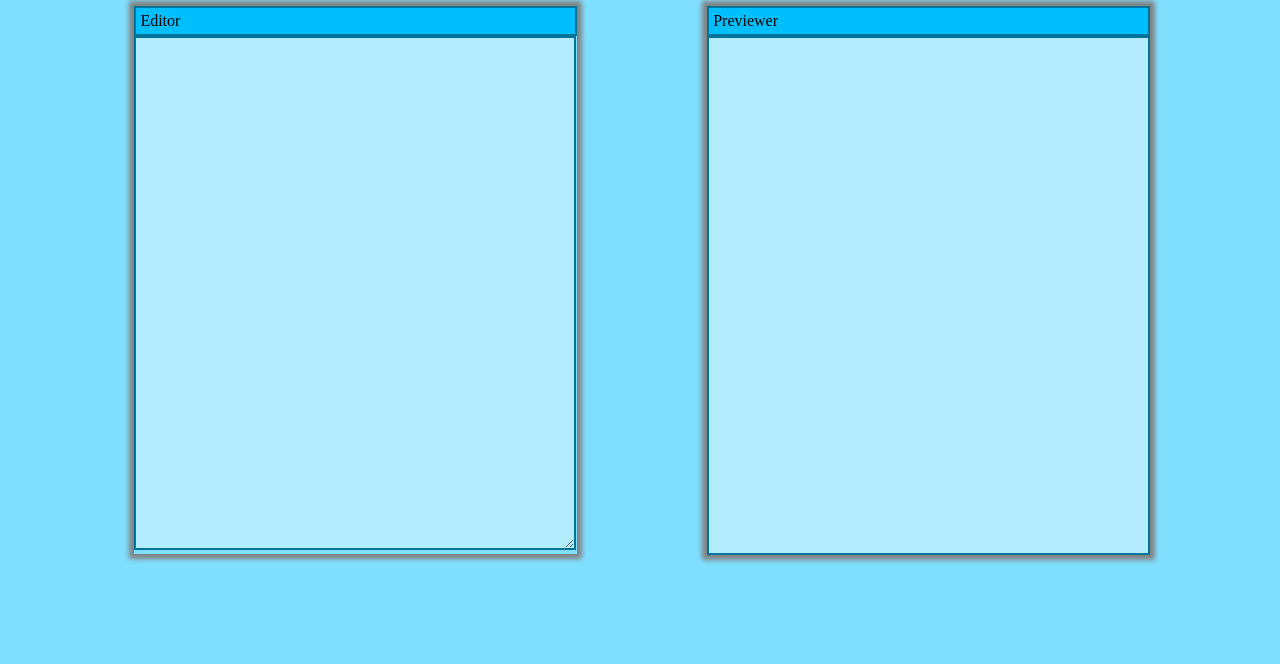
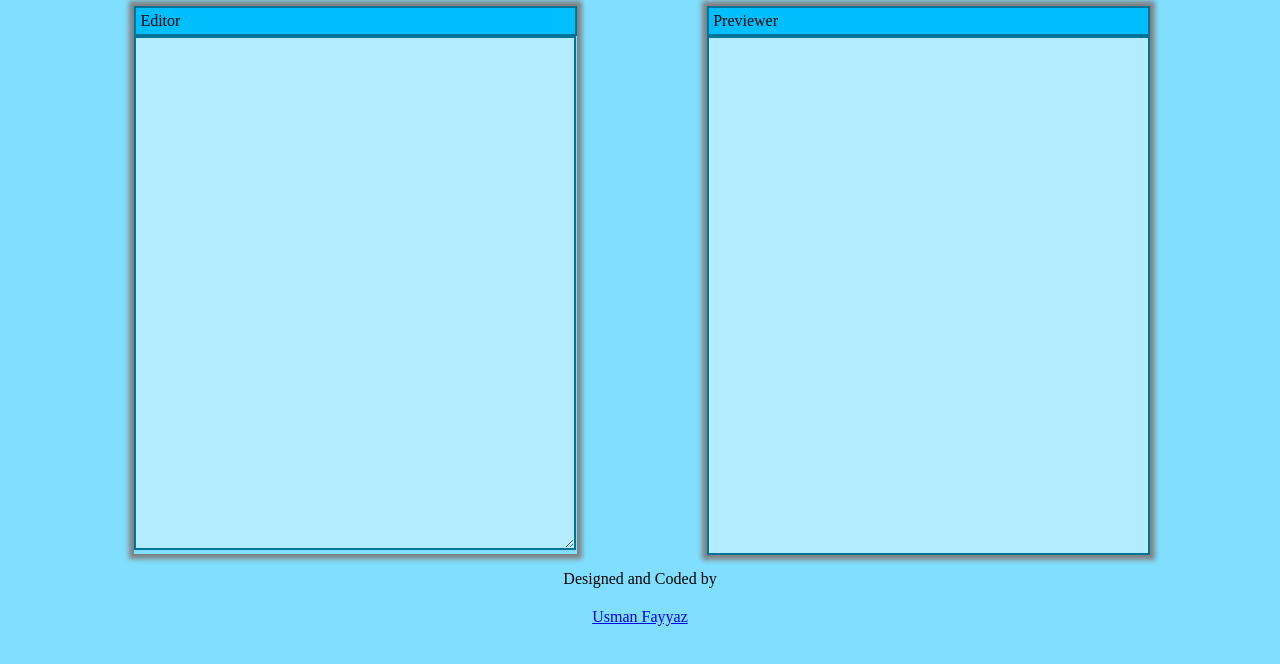
Before and after one commit to UsmanFayyaz/markdown-previewer, a plain HTML site: page index.html in a window 1280 px wide. Shown: the part 64-728 px from the top of the page. Drawn offline with nearby package versions, Linux system fonts and the light colour scheme.

Commit message:
add author

```diff
--- a/index.css
+++ b/index.css
@@ -50,3 +50,14 @@ body {
 *:first-child {
     margin-top: 0px;
 }
+
+#p{
+    margin-top: 15px;
+    margin-bottom: 2px;
+}
+
+#author {
+    width: 20%;
+    margin: 0 auto;
+    text-align: center;
+}
--- a/index.html
+++ b/index.html
@@ -24,6 +24,10 @@
     </div>
     </div>
 </div>
+<div id="author">
+  <p id="p">Designed and Coded by</p> <br />
+  <a href="https://github.com/UsmanFayyaz/markdown-previewer">Usman Fayyaz</a>
+</div>
 
 </body>
 </html>
```
